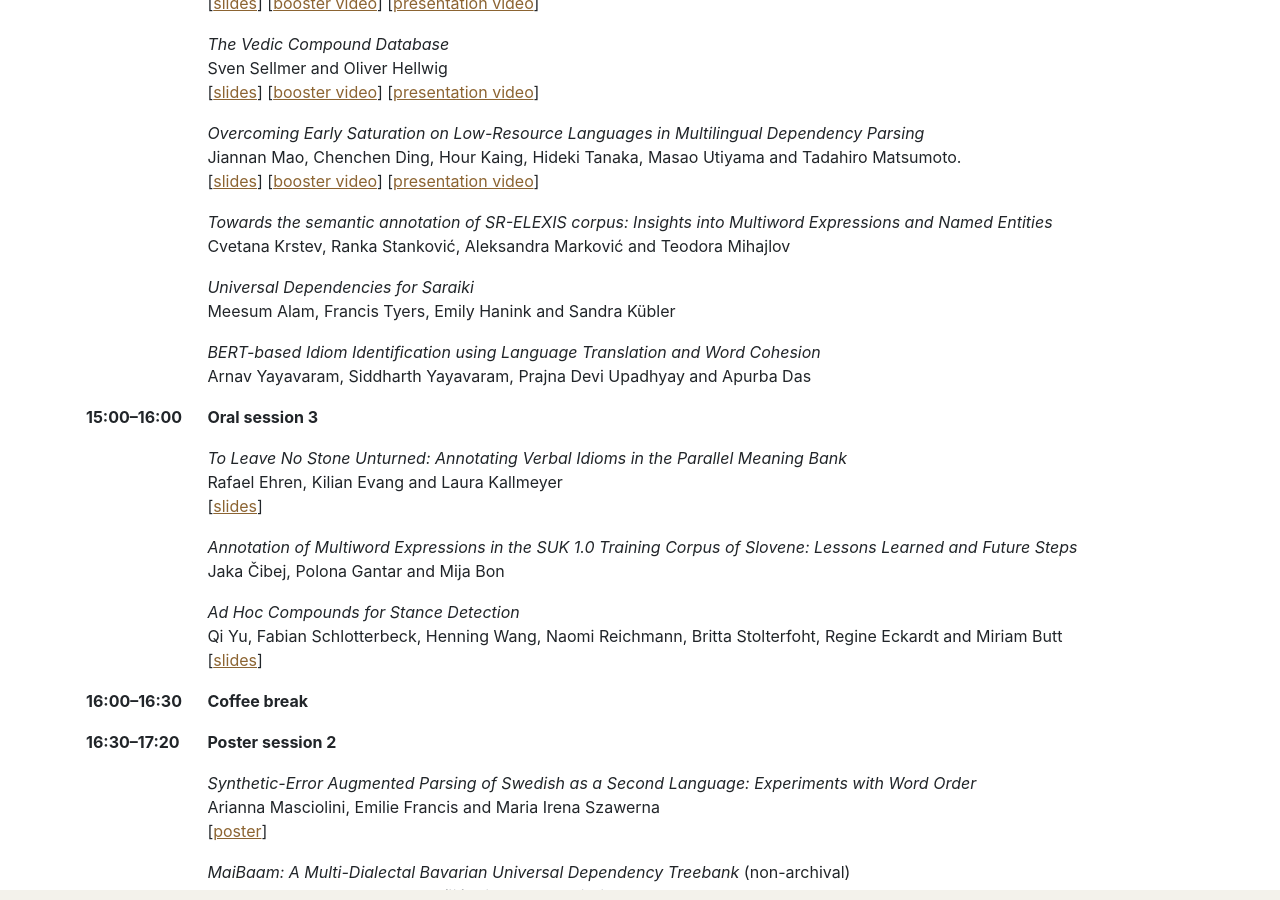
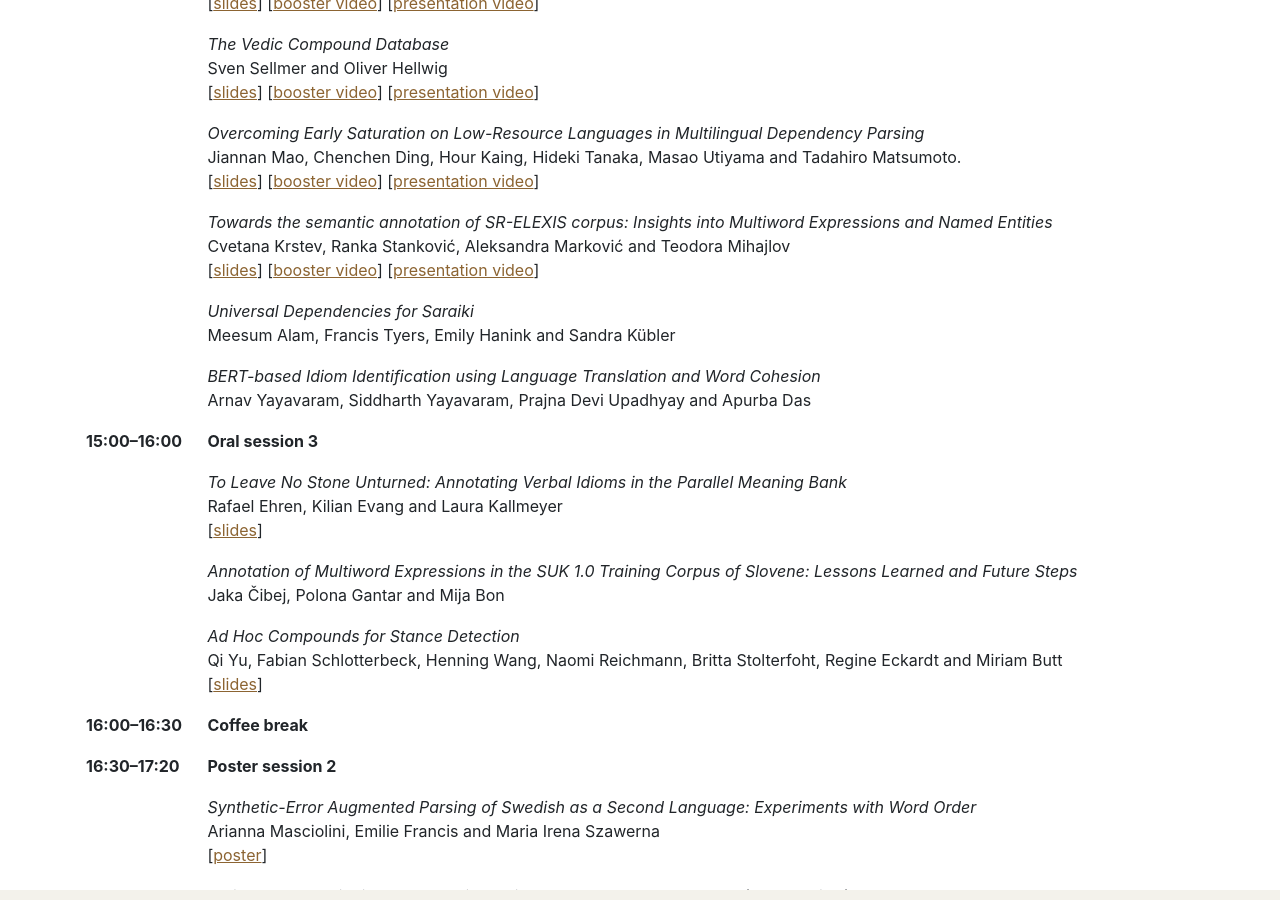
Before and after one commit to multiword/multiword.github.io, a Jekyll site: the page built from mweud2024/index.md, in a window 1280 px wide and 900 px high, scrolled down 3636 px. Built offline with Jekyll 4.4.1, drawn with Linux system fonts in a browser that asks for light colours; comment, search, counter and statistics services are not loaded.

Commit message:
Added slides, video links

```diff
--- a/mweud2024/index.md
+++ b/mweud2024/index.md
@@ -308,6 +308,9 @@ proceedings.
         <td>
             <i>Towards the semantic annotation of SR-ELEXIS corpus: Insights into Multiword Expressions and Named Entities</i><br>
             Cvetana Krstev, Ranka Stanković, Aleksandra Marković and Teodora Mihajlov<br>
+            [<a href="slides/krstev-etal-2024-towards-slides.pdf">slides</a>]
+            [<a href="https://drive.google.com/file/d/1LNFuSxW3ysn0E3vnHTtF40Zy56PlLgd-/view">booster video</a>]
+            [<a href="https://drive.google.com/file/d/1Y7mkcAtyDYWNTVfaIoICH3QmFy5oxKpX/view">presentation video</a>]
         </td>
     </tr>
     <tr>
```
Also changed, not shown: 1 other file.
